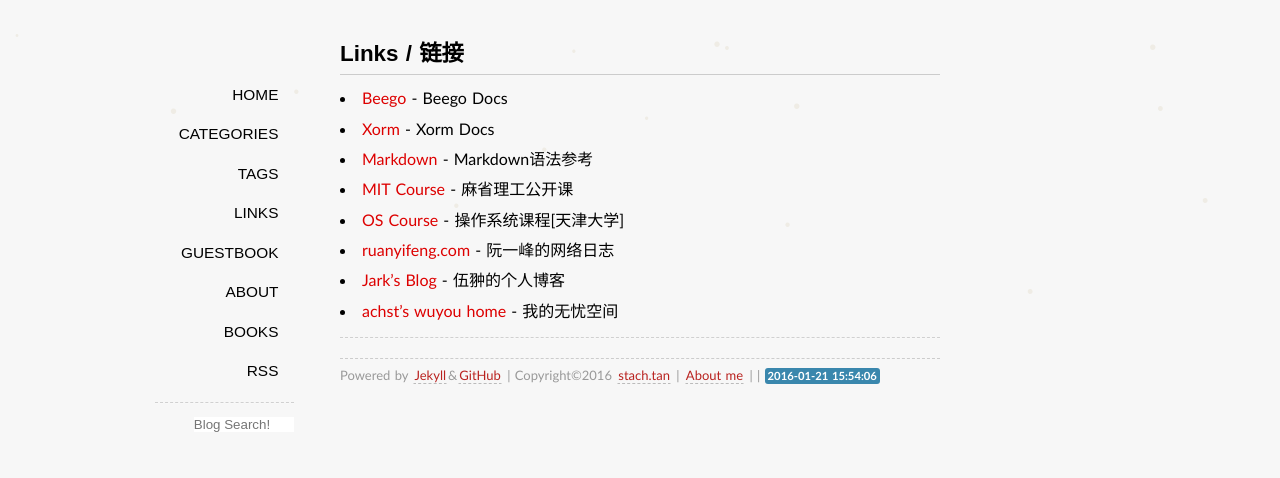
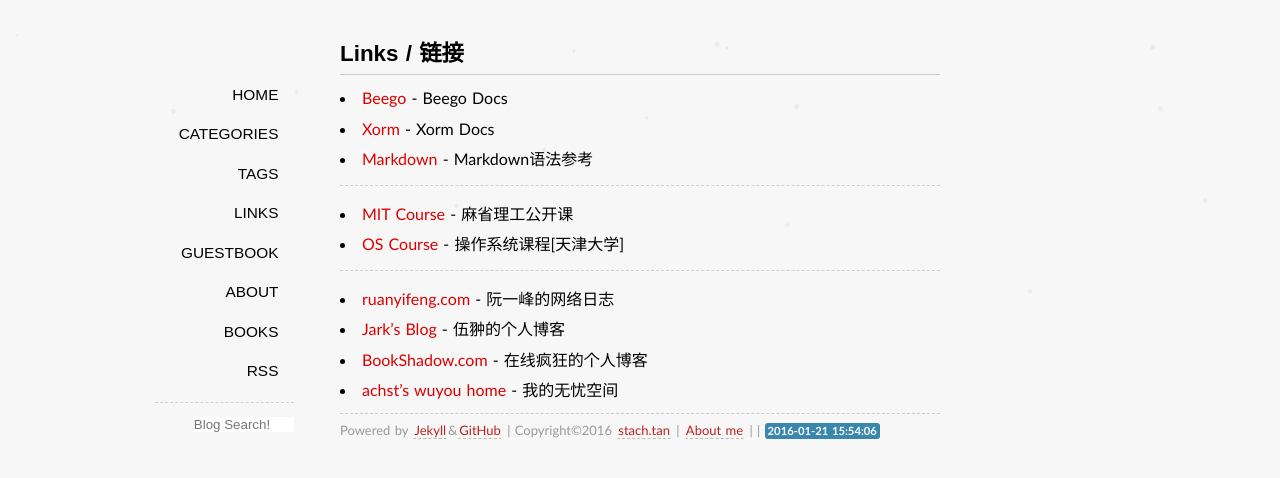
Before and after one commit to hopehook/HopeHook.com, a Jekyll site: the page built from links/index.md, in a window 1280 px wide. Shown: the top 478 px of the page. Built offline with Jekyll 4.4.1, drawn with Linux system fonts in a browser that asks for light colours; some web fonts are replaced; Markdown is read by kramdown in place of the engine named in the settings; comment, search, counter and statistics services are not loaded.

Commit message:
Update index.md

```diff
--- a/links/index.md
+++ b/links/index.md
@@ -8,14 +8,13 @@
 * [Beego](http://beego.me/docs/intro/) - Beego Docs
 * [Xorm](http://xorm.io/docs/) - Xorm Docs
 * [Markdown](http://www.markdown.cn/) - Markdown语法参考
+
+----
 * [MIT Course](http://ocw.mit.edu/index.htm) - 麻省理工公开课
 * [OS Course](http://se.tju.edu.cn/ocw/os/) - 操作系统课程[天津大学]
+
+----
 * [ruanyifeng.com](http://www.ruanyifeng.com/) - 阮一峰的网络日志
 * [Jark's Blog](http://wuchong.me//) - 伍翀的个人博客
+* [BookShadow.com](http://bookshadow.com) - 在线疯狂的个人博客
 * [achst's wuyou home](http://bbs.wuyou.net/home.php?mod=space&uid=444022) - 我的无忧空间
-
-
-
-
-
-----
```
